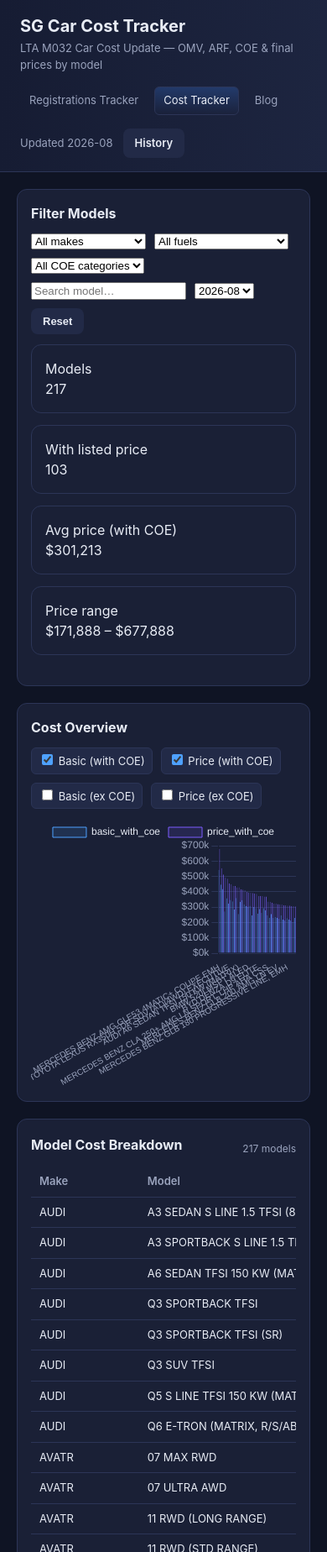
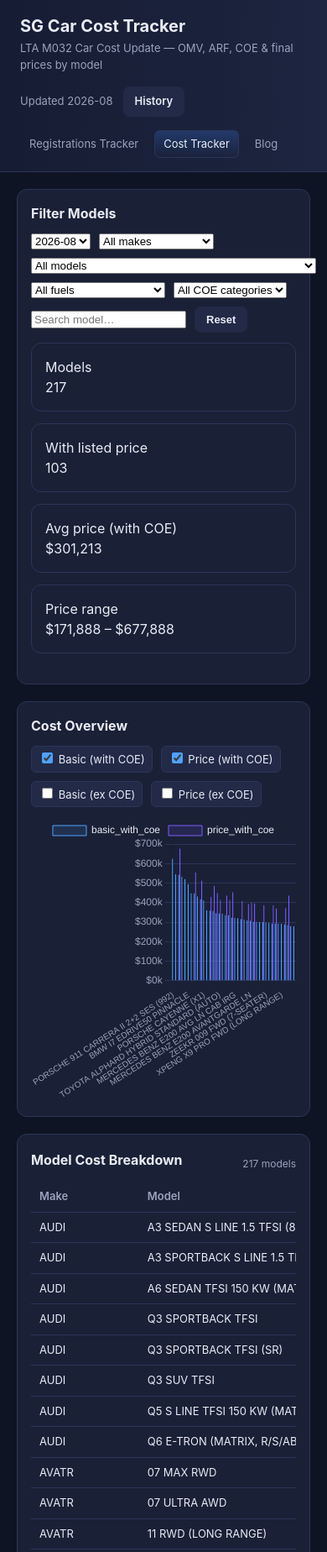
Before and after one commit to songdre123/SGCarData, a plain HTML site: page site/cost.html in a window 390 px wide. Shown: the top 1848 px of the page at 84% size. Drawn offline with nearby package versions, Linux system fonts and the light colour scheme.

Commit message:
usability updates

```diff
--- a/site/cost.html
+++ b/site/cost.html
@@ -28,11 +28,12 @@
     <summary class="panel-head">
       <h2>Filter Models</h2>
       <div class="filters" id="costFilters">
+        <select id="costMonth"></select>
         <select id="costMake"><option value="__all__">All makes</option></select>
+        <select id="costModel"><option value="__all__">All models</option></select>
         <select id="costFuel"><option value="__all__">All fuels</option></select>
         <select id="costCat"><option value="__all__">All COE categories</option></select>
         <input type="search" id="costSearch" placeholder="Search model…">
-        <select id="costMonth"></select>
         <button class="btn ghost" id="costReset">Reset</button>
       </div>
     </summary>
@@ -72,7 +73,7 @@
 </main>
 
 <footer class="topbar">
-  <p>Source: Singapore Land Transport Authority (LTA) — M032 Car Cost Update. COE = Certificate of Entitlement, OMV = Open Market Value, ARF = Additional Registration Fee.</p>
+  <p>Source: Singapore Land Transport Authority (LTA) — M032 Car Cost Update.</p>
 </footer>
 
 <script src="https://cdn.jsdelivr.net/npm/chart.js@4.4.1/dist/chart.umd.min.js"></script>
--- a/site/cost.js
+++ b/site/cost.js
@@ -14,13 +14,14 @@ async function load() {
   const lu = $("lastUpdate");
   if (lu) lu.textContent = "Updated " + month;
   initFilters();
+  refreshModels();
   render();
 }
 
 function initFilters() {
   const makes = [...new Set(COSTS.map((r) => r.make))].sort();
   const m = $("costMake");
-  if (m) { makes.forEach((x) => m.add(new Option(x, x))); m.addEventListener("change", render); }
+  if (m) { makes.forEach((x) => m.add(new Option(x, x))); m.addEventListener("change", ()=>{ refreshModels(); render(); }); }
   const fuels = [...new Set(COSTS.map((r) => r.fuel))].sort();
   const f = $("costFuel");
   if (f) { fuels.forEach((x) => f.add(new Option(x, x))); f.addEventListener("change", render); }
@@ -43,6 +44,14 @@ function initFilters() {
       try{ COSTS = await (await fetch("data/costs/"+cm.value+".json")).json(); render(); }catch(e){}
     });
   }
+
+  const cmod = $("costModel");
+  if (cmod) {
+    const models = [...new Set(COSTS.map((r)=>(r.make+"|"+r.model)))].sort().map(x=>x.split("|")[1]);
+    models.forEach(x=>cmod.add(new Option(x,x)));
+    cmod.addEventListener("change", render);
+  }
+
   document.querySelectorAll("#costChartFilters input").forEach((x) => x.addEventListener("change", function(){ renderChart(); }));
 }
 
@@ -52,6 +61,7 @@ function filtered() {
     if ($("costMake") && $("costMake").value !== "__all__" && r.make !== $("costMake").value) return false;
     if ($("costFuel") && $("costFuel").value !== "__all__" && r.fuel !== $("costFuel").value) return false;
     if ($("costCat") && $("costCat").value !== "__all__" && r.coe_cat !== $("costCat").value) return false;
+    if ($("costModel") && $("costModel").value !== "__all__" && r.model !== $("costModel").value) return false;
     if (q && !((r.make + " " + r.model).toLowerCase().includes(q))) return false;
     return true;
   });
@@ -89,7 +99,7 @@ function renderTable(rows) {
     const tr = document.createElement("tr");
     const diff = r.diff_with_coe;
     const diffCell = diff == null ? "—" : (diff >= 0 ? "+" + fmt(diff) : fmt(diff));
-    tr.innerHTML = '<td>' + r.make + '</td><td>' + r.model + '</td><td>' + r.fuel + '</td><td>' + (r.coe_cat || "") + '</td><td>' + fmt(r.cc) + '</td><td>' + fmt(r.kw) + '</td>' +
+    tr.innerHTML = '<td>' + (r.make||"") + '</td><td>' + (r.model||"") + '</td><td>' + (r.fuel||"") + '</td><td>' + (r.coe_cat || "") + '</td><td>' + fmt(r.cc) + '</td><td>' + fmt(r.kw) + '</td>' +
       '<td>' + fmtMoney(r.omv) + '</td><td>' + fmtMoney(r.arf) + '</td><td>' + fmtMoney(r.gst_excise) + '</td><td>' + fmtMoney(r.ves) + '</td><td>' + fmt(r.eeai) + '</td>' +
       '<td>' + fmtMoney(r.regn_fee) + '</td><td>' + fmtMoney(r.coe) + '</td><td>' + fmtMoney(r.basic_ex_coe) + '</td><td>' + fmtMoney(r.basic_with_coe) + '</td>' +
       '<td>' + fmtMoney(r.price_ex_coe) + '</td><td>' + fmtMoney(r.price_with_coe) + '</td><td>' + diffCell + '</td>';
@@ -104,7 +114,14 @@ function renderChart(rowsArg) {
   const ctx = $("costChart");
   if (!ctx) return;
   const rows = rowsArg || filtered();
-  const top = [...rows].filter((r) => r.price_with_coe != null).sort((a, b) => b.price_with_coe - a.price_with_coe).slice(0, 40);
+  // rank by first checked metric if exists, else by price_with_coe
+  const checked = [...document.querySelectorAll("#costChartFilters input")].find(x=>x.checked);
+  const rankField = checked ? checked.value : "price_with_coe";
+  let top = [...rows];
+  top = top.filter(r=>r[rankField] != null && !isNaN(r[rankField]));
+  if (top.length === 0) top = [...rows].slice(0,40);
+  else top.sort((a,b)=>(b[rankField]||0)-(a[rankField]||0)).slice(0,40);
+  top = top.slice(0,40);
   const labels = top.map((r) => r.make + " " + r.model);
   const active = [...document.querySelectorAll("#costChartFilters input")].map((c) => ({ field: c.value, on: c.checked }));
   const palette = ["#4ea1ff", "#7c5cff", "#2ecc71", "#f1c40f"];
@@ -121,6 +138,17 @@ function renderChart(rowsArg) {
   costChart.update();
 }
 
+
+function refreshModels() {
+  const make = $("costMake") ? $("costMake").value : "__all__";
+  const mod = $("costModel");
+  if (!mod) return;
+  mod.innerHTML = '<option value="__all__">All models</option>';
+  let list = COSTS;
+  if (make !== "__all__") list = list.filter(r=>r.make===make);
+  [...new Set(list.map(r=>r.model))].sort().forEach(x=>mod.add(new Option(x,x)));
+}
+
 function chartOpts() {
   return {
     responsive: true,
--- a/site/styles.css
+++ b/site/styles.css
@@ -227,3 +227,19 @@ code { background: var(--panel-2); padding: 1px 5px; border-radius: 4px; font-si
   border-color: var(--border);
   background: linear-gradient(180deg, rgba(59,130,246,0.25), transparent);
 }
+
+@media (max-width: 1100px) {
+  .topbar { flex-wrap: wrap; }
+  .header-nav { order: 3; width: 100%; }
+  .scope-group, .table-tools, .filters { flex-wrap: wrap; }
+  .split { grid-template-columns: 1fr; }
+  .kpi-grid { grid-template-columns: repeat(2,1fr); }
+}
+@media (max-width: 680px) {
+  .kpi-grid { grid-template-columns: 1fr; }
+  .table-wrap { overflow-x: auto; }
+  table { min-width: 720px; }
+  .chart-wrap { height: 340px !important; }
+}
+
+.chart-wrap canvas { width: 100% !important; height: 100% !important; }
```
Also changed, not shown: site/index.html (+1 -1 lines), 1 other file.
